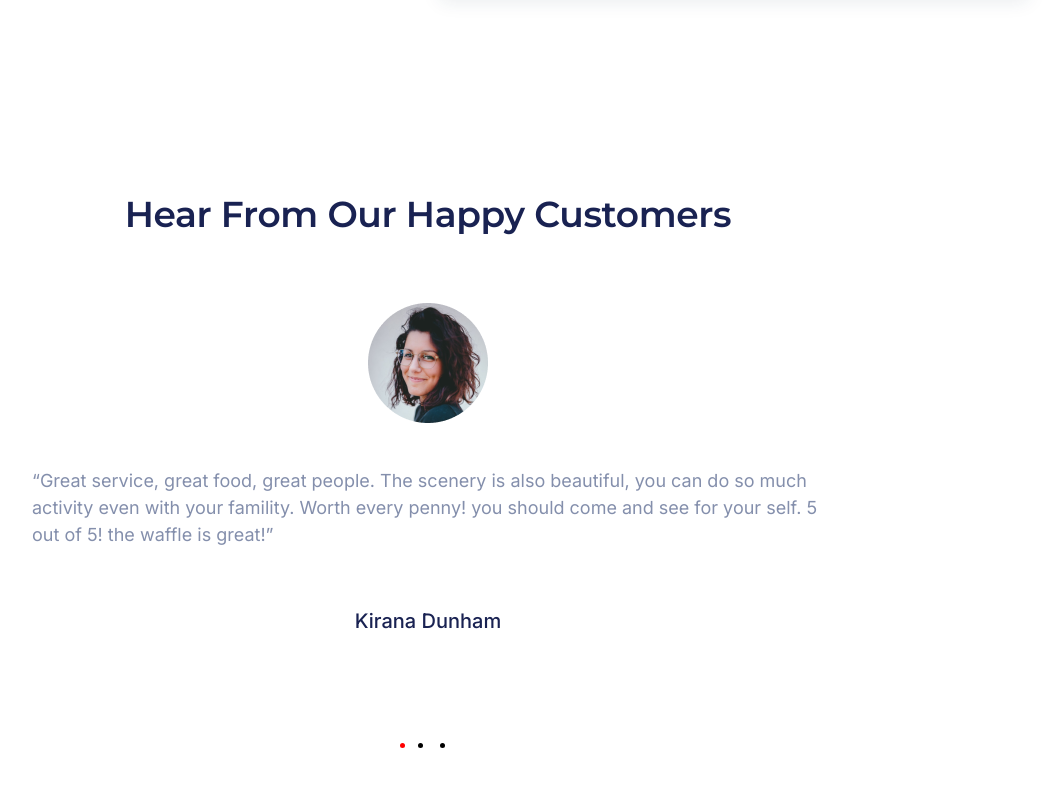
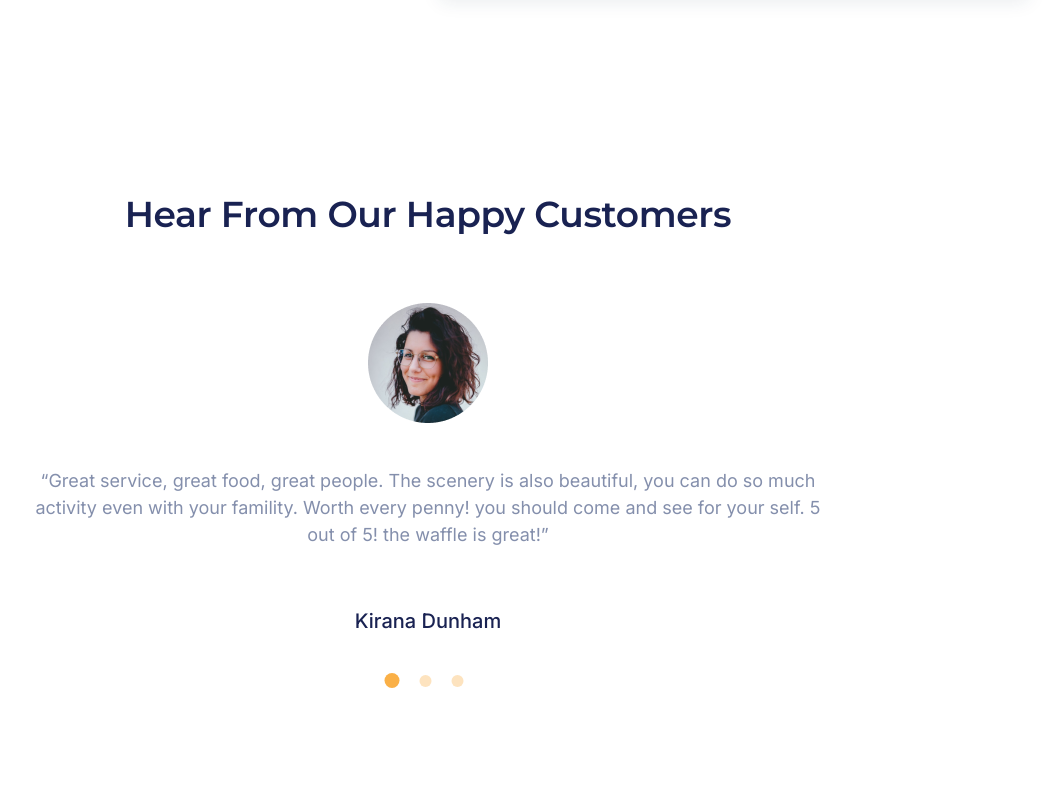
Before and after one commit to strannic123/landing_cootels, a website: page index.html in a window 1280 px wide. Shown: the part 3433-4220 px from the top of the page, without its empty margins (212-1270 px from the left). Drawn offline with nearby package versions, Linux system fonts and the light colour scheme.

Commit message:
debuging section Slider

```diff
--- a/index.html
+++ b/index.html
@@ -7,7 +7,9 @@
   <meta http-equiv="X-UA-Compatible" content="ie=edge">
   <link rel="preconnect" href="https://fonts.googleapis.com">
   <link rel="preconnect" href="https://fonts.gstatic.com" crossorigin>
-  <link href="https://fonts.googleapis.com/css2?family=Inter:wght@400;500;700&family=Montserrat:wght@600;700&display=swap" rel="stylesheet">
+  <link
+      href="https://fonts.googleapis.com/css2?family=Inter:wght@400;500;700&family=Montserrat:wght@600;700&display=swap"
+      rel="stylesheet">
 
   <link rel="stylesheet" type="text/css" href="//cdn.jsdelivr.net/npm/slick-carousel@1.8.1/slick/slick.css"/>
 
@@ -30,7 +32,7 @@
             <li class="header__list-item">Contacts</li>
           </ul>
         </nav>
-          <button class="header__btn" >Get Started</button>
+        <button class="header__btn">Get Started</button>
       </div>
     </div>
   </header>
@@ -42,7 +44,8 @@
         <div class="nature__content-text">
           <h1 class="nature__content-title">Nature, Warmth, and Beauty in One Space</h1>
           <div class="nature__content-descr">
-              <p class="nature__content-info">One place to release all the stress, bring back happines, and get back to nature. We provide the best room and nature for you. Come visit us anytime you want.</p>
+            <p class="nature__content-info">One place to release all the stress, bring back happines, and get back to
+              nature. We provide the best room and nature for you. Come visit us anytime you want.</p>
           </div>
           <button class="nature__content-button btn">Reservation</button>
         </div>
@@ -70,9 +73,11 @@
               Cozy and Down to Earth Cootage Hotel in Norway.
             </h1>
             <p class="hotel__content-info">
-              Our Cootage Hotel is an intimate hideway concieved for dicerning travelers. It faces directly the unique and spectacular panorama of the Hallerbos Jungle.
+              Our Cootage Hotel is an intimate hideway concieved for dicerning travelers. It faces directly the unique
+              and spectacular panorama of the Hallerbos Jungle.
             </p>
-            <p class="hotel__content-info">Cootels extends along a private, quiet, and beautiful nature. Stay away from crowd and enjoy the cozy and beauty with us.</p>
+            <p class="hotel__content-info">Cootels extends along a private, quiet, and beautiful nature. Stay away from
+              crowd and enjoy the cozy and beauty with us.</p>
           </div>
           <button class="hotel__content-button btn">Learn More</button>
         </div>
@@ -93,7 +98,8 @@
               Cabin Activities
             </h2>
             <p class="card__descr">
-                Don’t worry to get bored easily in our cabin. We have so many cabin activities for you to do it alone or with group. Maybe this is the best chance for you to make new friends or even a lover.
+              Don’t worry to get bored easily in our cabin. We have so many cabin activities for you to do it alone or
+              with group. Maybe this is the best chance for you to make new friends or even a lover.
             </p>
           </div>
 
@@ -111,7 +117,8 @@
               100% Organic Food
             </h2>
             <p class="card__descr">
-                We served 100% organic, low process and delicious food. We allow our guest to have breakfast or dinner request.What ever made your taste buds happy.
+              We served 100% organic, low process and delicious food. We allow our guest to have breakfast or dinner
+              request.What ever made your taste buds happy.
             </p>
           </div>
         </div>
@@ -130,7 +137,8 @@
             Many Rooms to Choose
           </h2>
           <p class="rooms__descr">
-              There is a room for every needs. We have room for individuals until family size, we also have a cabin for more private experience
+            There is a room for every needs. We have room for individuals until family size, we also have a cabin for
+            more private experience
           </p>
           <button class="rooms__btn btn">Explore more</button>
         </div>
@@ -141,7 +149,8 @@
               Single Room
             </h3>
             <p class="rooms__card-descr">
-                Best for a brave lone wolf who need comfort and quiet quality time, but you still have a chance to meet others.
+              Best for a brave lone wolf who need comfort and quiet quality time, but you still have a chance to meet
+              others.
             </p>
             <a href="#!" class="rooms__card-link learn-more">Learn more</a>
           </div>
@@ -151,7 +160,8 @@
               Double Room
             </h3>
             <p class="rooms__card-descr">
-                Best for couple, seek happiness in intimacy without worry of being disturbed. Feel the whole world just for you two
+              Best for couple, seek happiness in intimacy without worry of being disturbed. Feel the whole world just
+              for you two
             </p>
             <a href="#!" class="rooms__card-link learn-more">Learn more</a>
           </div>
@@ -161,7 +171,8 @@
               Cootage
             </h3>
             <p class="rooms__card-descr">
-                Best for family or group. One cootage can fit up to 5 people. Made stronger bond with your family or friends
+              Best for family or group. One cootage can fit up to 5 people. Made stronger bond with your family or
+              friends
             </p>
             <a href="#!" class="rooms__card-link learn-more">Learn more</a>
           </div>
@@ -185,7 +196,8 @@
             How to Get My Room?
           </h2>
           <p class="how__descr">
-              You can contact us by phone or email us. Easily tap the contact button below and it will take you to our contact point
+            You can contact us by phone or email us. Easily tap the contact button below and it will take you to our
+            contact point
           </p>
           <div class="how__wrapbtn">
             <button class="how__btn btn">Contact us</button>
@@ -204,7 +216,8 @@
               2. Check for room availability
             </div>
             <div class="how__card-descr">
-                Contact us via phone or email, ask for availability of you choice of room. We might offer you something exciting.
+              Contact us via phone or email, ask for availability of you choice of room. We might offer you something
+              exciting.
             </div>
           </div>
           <div class="how__card">
@@ -234,7 +247,9 @@
               <img src="/image/slider-img-1.png" alt="Kirana Dunham">
             </div>
             <p class="slider__descr">
-                “Great service, great food, great people. The scenery is also beautiful, you can do so much activity even with your famility. Worth every penny! you should come and see for your self.  5 out of 5! the waffle is great!”
+              “Great service, great food, great people. The scenery is also beautiful, you can do so much activity even
+              with your famility. Worth every penny! you should come and see for your self. 5 out of 5! the waffle is
+              great!”
             </p>
             <div class="slider__subtitle">
               Kirana Dunham
@@ -245,7 +260,9 @@
               <img src="/image/slider-img-1.png" alt="Kirana Dunham">
             </div>
             <p class="slider__descr">
-                “Great service, great food, great people. The scenery is also beautiful, you can do so much activity even with your famility. Worth every penny! you should come and see for your self.  5 out of 5! the waffle is great!”
+              “Great service, great food, great people. The scenery is also beautiful, you can do so much activity even
+              with your famility. Worth every penny! you should come and see for your self. 5 out of 5! the waffle is
+              great!”
             </p>
             <div class="slider__subtitle">
               Kirana Dunham
@@ -256,7 +273,9 @@
               <img src="/image/slider-img-1.png" alt="Kirana Dunham">
             </div>
             <p class="slider__descr">
-                “Great service, great food, great people. The scenery is also beautiful, you can do so much activity even with your famility. Worth every penny! you should come and see for your self.  5 out of 5! the waffle is great!”.“Great service, great food, great people. The scenery is also beautiful, you can do so much activity even with your famility. Worth every penny! you should come and see for your self.  5 out of 5! the waffle is great!”
+              “Great service, great food, great people. The scenery is also beautiful, you can do so much activity even
+              with your famility. Worth every penny! you should come and see for your self. 5 out of 5! the waffle is
+              great!”
             </p>
             <div class="slider__subtitle">
               Kirana Dunham
@@ -269,6 +288,13 @@
   </section>
   <!--   end section Slider -->
 
+
+  <!--   start section Footer -->
+
+
+  <!--   end section Slider -->
+
+
 </div>
 <script type="text/javascript" src="//ajax.googleapis.com/ajax/libs/jquery/1.11.0/jquery.min.js"></script>
 <script type="text/javascript" src="//cdn.jsdelivr.net/npm/slick-carousel@1.8.1/slick/slick.min.js"></script>
--- a/js/main.js
+++ b/js/main.js
@@ -4,7 +4,7 @@ $(document).ready(function(){
         dots: true,
         centerPadding: 0,
         accessibility: false,
-        adaptiveHeight: true,
+        // adaptiveHeight: true,
         arrows: false,
 });
 });
--- a/style/style.scss
+++ b/style/style.scss
@@ -129,7 +129,7 @@ body {
   &__content {
     display: flex;
     padding: 80px 0;
-    border-bottom:1px solid yellow;
+    border-bottom: 1px solid yellow;
 
     &-view {
       //margin: 80px 126px 80px 0;
@@ -218,7 +218,7 @@ body {
   }
 
   & .card__image-1 {
-    grid-column: 4 / 7 ;
+    grid-column: 4 / 7;
     grid-row: 1 / 2;
     margin-left: 126px;
   }
@@ -237,18 +237,19 @@ body {
   }
 
   & .card__image-2 {
-    grid-column: 1 / 4 ;
+    grid-column: 1 / 4;
     grid-row: 1 / 2;
     margin-right: 126px;
     margin-top: 64px;
   }
 }
+
 //end section Food
 
 
 //start section Rooms
 .rooms {
-  padding-bottom: 80px ;
+  padding-bottom: 80px;
 
   &__content {
     & .rooms__info {
@@ -260,7 +261,7 @@ body {
     & .rooms__title {
       margin-top: 80px;
       margin-bottom: 0;
-      font-family: 'Montserrat' ,sans-serif;
+      font-family: 'Montserrat', sans-serif;
       font-style: normal;
       font-weight: 600;
       font-size: 36px;
@@ -269,7 +270,7 @@ body {
     }
 
     & .rooms__descr {
-      margin: 24px 0 0 ;
+      margin: 24px 0 0;
 
       max-width: 584px;
       font-weight: normal;
@@ -400,7 +401,6 @@ body {
   }
 
 
-
   &__card {
     max-width: 100%;
     display: flex;
@@ -471,6 +471,7 @@ body {
 
   &__content {
     padding: 80px 0;
+    margin-bottom: 82px;
   }
 
   &__card {
@@ -503,6 +504,7 @@ body {
     line-height: 150%;
     color: #848FAC;
     margin-top: 44px;
+    text-align: center;
   }
 
   &__subtitle {
@@ -511,7 +513,7 @@ body {
     line-height: 150%;
     color: $title-color;
     margin-top: 40px;
-    margin-bottom: 82px;
+    margin-bottom: 26px;
   }
 }
 
@@ -520,21 +522,50 @@ body {
 .slick-dots {
   display: flex;
   justify-content: center;
+  color: #FAB047;
+  position: absolute;
+  bottom: -10%;
+  left: 48%;
+  transform: translateX(-50%);
+
 }
 
 .slick-slide,
 .slick-initialized {
-  display: flex!important;
+  display: flex !important;
   flex-direction: column;
 }
 
-.slick-active::marker {
-  color: red;
+.slick-dots li {
+  display: inline-block;
+  margin: 0 10px;
 }
-.slick-dots button {
-  visibility: hidden;
+
+.slick-dots li button {
+  font-size: 0;
+  width: 12px;
+  height: 12px;
+  background: rgba(250, 176, 71, 0.35);
+  border-radius: 50%;
+  border: none;
 }
+
+.slick-dots .slick-active button {
+  font-size: 0;
+  width: 15px;
+  height: 15px;
+  background: #FAB047;
+  border-radius: 50%;
+  border: none;
+}
+
 
 // end настройки slick-slider
 
 //end section Slider
+
+
+//start section Footer
+
+
+//end section Footer
```
Also changed, not shown: style/style.css, 1 other file. Lines whose indentation alone changed are shown as unchanged.
